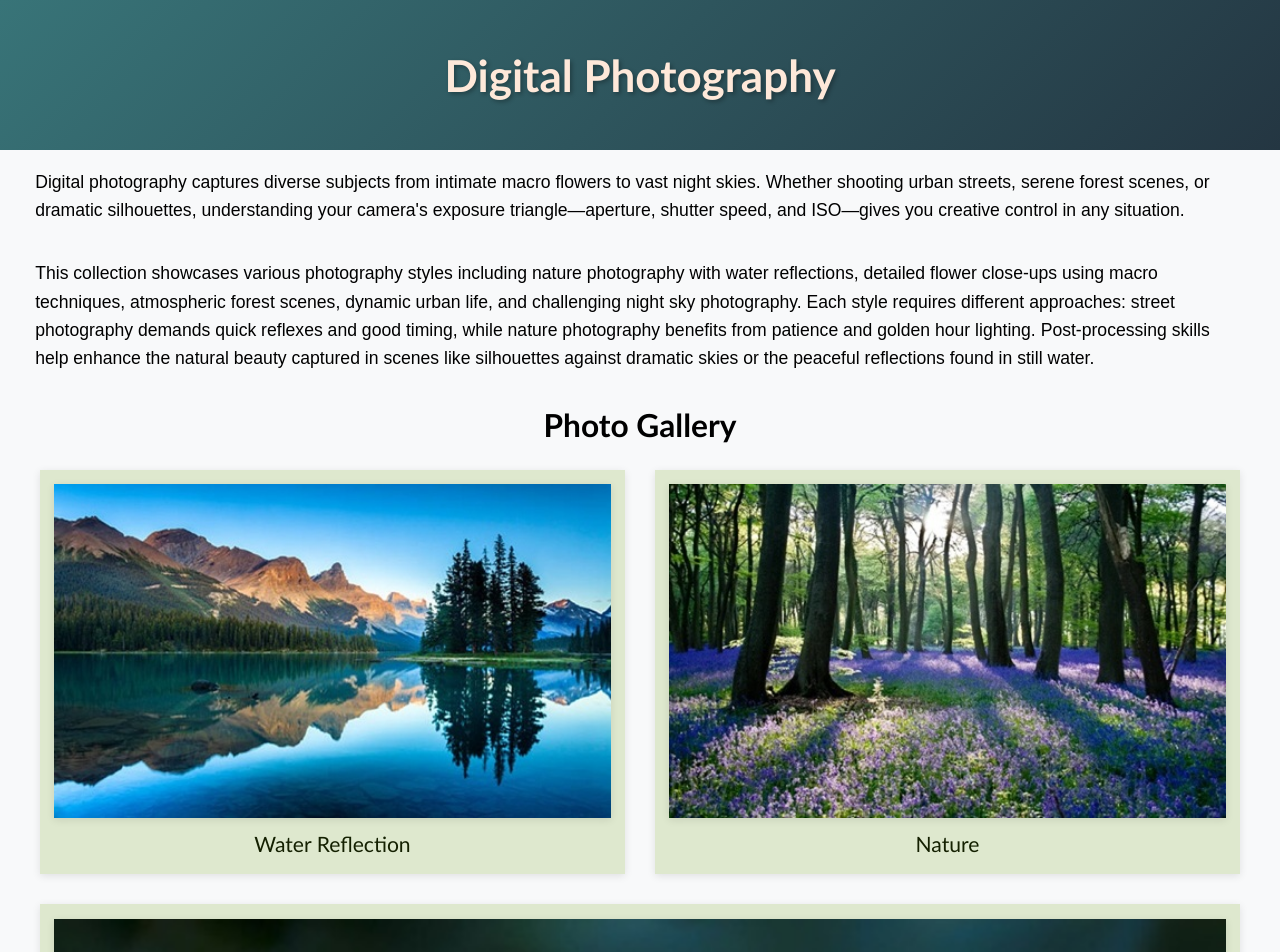
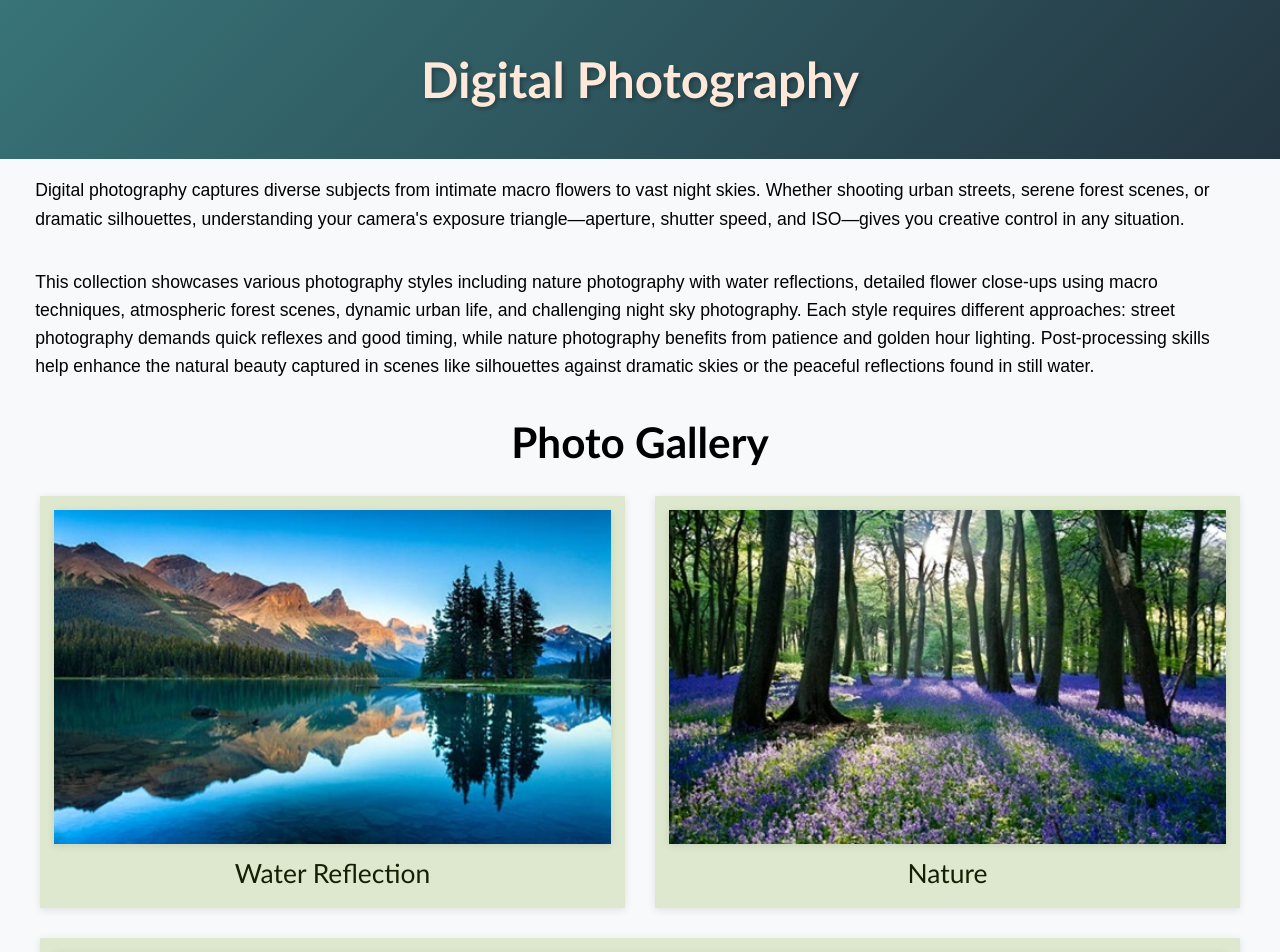
Before and after one commit to amri-03/interactivity-with-javascript, a plain HTML site: page finalProject/index.html in a window 1280 px wide. Shown: the top 952 px of the page. Drawn offline with Linux system fonts and the light colour scheme.

Commit message:
Update style.css

```diff
--- a/finalProject/css/style.css
+++ b/finalProject/css/style.css
@@ -31,14 +31,14 @@ header {
 h1 {
     text-align: center;
     font-family: 'Gill Sans', 'Gill Sans MT', Calibri, 'Trebuchet MS', sans-serif;
-    font-size: 2.5em;
+    font-size: 2.8em;
     text-shadow: 2px 2px 4px rgb(0, 0, 0, 0.3);
 }
 
 h2{
     font-family: 'Gill Sans', 'Gill Sans MT', Calibri, 'Trebuchet MS', sans-serif;
     padding: 10px 0;
-    font-size: 1.8em;
+    font-size: 2.4em;
     text-align:center;
   }
 
@@ -71,7 +71,7 @@ img {
     background: #DEE8CE;
     text-align: center;
     font-family: 'Gill Sans', 'Gill Sans MT', Calibri, 'Trebuchet MS', sans-serif;
-    font-size: 1.2em;
+    font-size: 1.5em;
     font-weight: bold;
 }
 
```
